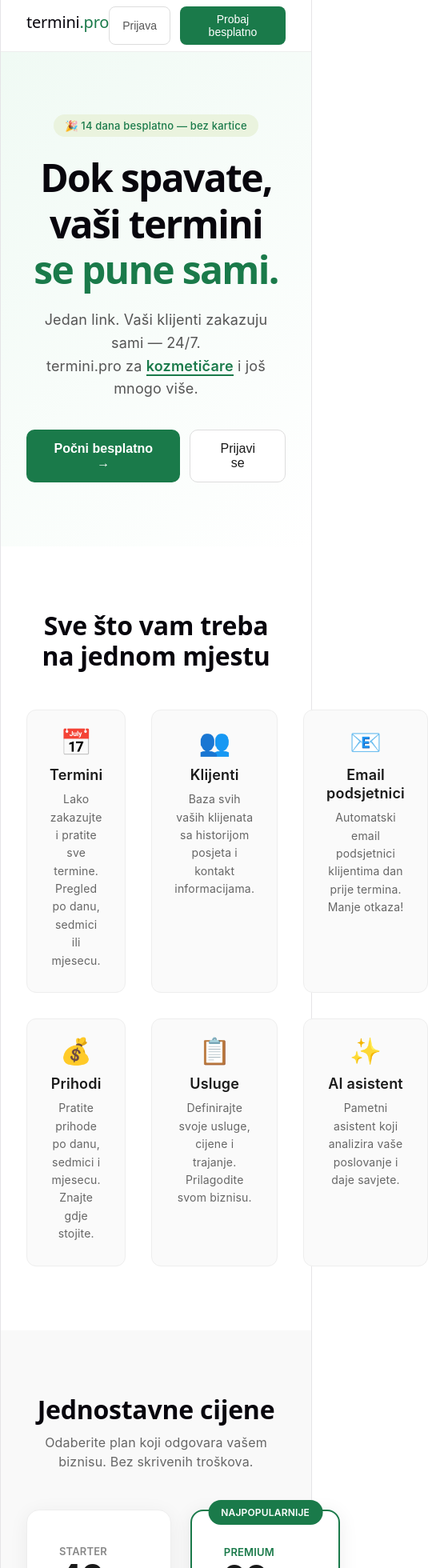
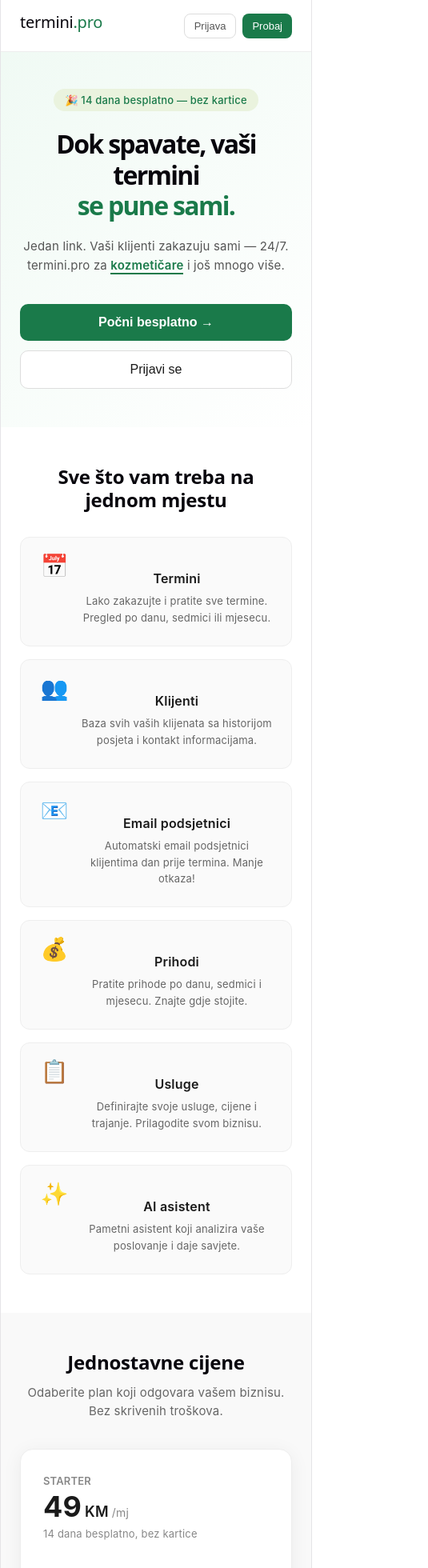
Before and after one commit to adijatadjogo91-cloud/termini-frontend, a React (Vite) app: page / in a window 390 px wide. Shown: the top 1960 px of the page at 80% size, 535 px wide, since content can reach past the window. Built offline with nearby package versions, Linux system fonts and the light colour scheme.

Commit message:
Responsive landing page za mobilne uređaje

```diff
--- a/src/pages/Landing.jsx
+++ b/src/pages/Landing.jsx
@@ -5,6 +5,7 @@ export default function Landing() {
   const navigate = useNavigate();
   const zanimanja = ['frizere', 'zubare', 'tattoo studije', 'kozmetičare', 'terapeute', 'nail studije']
   const [trenutnoZanimanje, setTrenutnoZanimanje] = useState(0)
+  const [sirina, setSirina] = useState(window.innerWidth)
 
   useEffect(() => {
     const interval = setInterval(() => {
@@ -13,6 +14,14 @@ export default function Landing() {
     return () => clearInterval(interval)
   }, [])
 
+  useEffect(() => {
+    const handleResize = () => setSirina(window.innerWidth)
+    window.addEventListener('resize', handleResize)
+    return () => window.removeEventListener('resize', handleResize)
+  }, [])
+
+  const mobitel = sirina < 768
+
   return (
     <div style={{ fontFamily: 'Inter, sans-serif', color: '#1a1a1a' }}>
 
@@ -20,24 +29,24 @@ export default function Landing() {
       <div style={{
         height: '64px', background: 'white', borderBottom: '1px solid #eee',
         display: 'flex', alignItems: 'center', justifyContent: 'space-between',
-        padding: '0 2rem', position: 'sticky', top: 0, zIndex: 100
+        padding: '0 1.5rem', position: 'sticky', top: 0, zIndex: 100
       }}>
         <h2 style={{ fontSize: '20px' }}>
           termini<span style={{ color: '#1a7a4a' }}>.pro</span>
         </h2>
-        <div style={{ display: 'flex', gap: '12px' }}>
+        <div style={{ display: 'flex', gap: '8px' }}>
           <button onClick={() => navigate('/login')} style={{
             background: 'none', border: '1px solid #ddd', borderRadius: '8px',
-            padding: '8px 16px', fontSize: '14px', cursor: 'pointer', color: '#555'
+            padding: mobitel ? '7px 12px' : '8px 16px', fontSize: '13px', cursor: 'pointer', color: '#555'
           }}>
             Prijava
           </button>
           <button onClick={() => navigate('/register')} style={{
             background: '#1a7a4a', border: 'none', borderRadius: '8px',
-            padding: '8px 16px', fontSize: '14px', cursor: 'pointer', color: 'white',
+            padding: mobitel ? '7px 12px' : '8px 16px', fontSize: '13px', cursor: 'pointer', color: 'white',
             fontWeight: '500'
           }}>
-            Probaj besplatno
+            {mobitel ? 'Probaj' : 'Probaj besplatno'}
           </button>
         </div>
       </div>
@@ -45,7 +54,7 @@ export default function Landing() {
       {/* Hero */}
       <div style={{
         background: 'linear-gradient(135deg, #f0faf4 0%, #ffffff 100%)',
-        padding: '80px 2rem', textAlign: 'center'
+        padding: mobitel ? '48px 1.5rem' : '80px 2rem', textAlign: 'center'
       }}>
         <div style={{ maxWidth: '700px', margin: '0 auto' }}>
           <span style={{
@@ -54,34 +63,33 @@ export default function Landing() {
           }}>
             🎉 14 dana besplatno — bez kartice
           </span>
-          <h1 style={{ fontSize: '48px', fontWeight: '700', marginTop: '24px', lineHeight: '1.2' }}>
+          <h1 style={{ fontSize: mobitel ? '32px' : '48px', fontWeight: '700', marginTop: '24px', lineHeight: '1.2' }}>
             Dok spavate, vaši termini<br />
             <span style={{ color: '#1a7a4a' }}>se pune sami.</span>
           </h1>
-          <p style={{ fontSize: '18px', color: '#555', marginTop: '20px', lineHeight: '1.6' }}>
+          <p style={{ fontSize: mobitel ? '15px' : '18px', color: '#555', marginTop: '20px', lineHeight: '1.6' }}>
             Jedan link. Vaši klijenti zakazuju sami — 24/7.<br />
             termini.pro za{' '}
             <span style={{
               color: '#1a7a4a', fontWeight: '600',
               borderBottom: '2px solid #1a7a4a',
-              transition: 'all 0.3s ease'
             }}>
               {zanimanja[trenutnoZanimanje]}
             </span>
             {' '}i još mnogo više.
           </p>
-          <div style={{ display: 'flex', gap: '12px', justifyContent: 'center', marginTop: '36px' }}>
+          <div style={{ display: 'flex', gap: '12px', justifyContent: 'center', marginTop: '36px', flexWrap: 'wrap' }}>
             <button onClick={() => navigate('/register')} style={{
               background: '#1a7a4a', color: 'white', border: 'none',
               borderRadius: '10px', padding: '14px 28px', fontSize: '16px',
-              fontWeight: '600', cursor: 'pointer'
+              fontWeight: '600', cursor: 'pointer', width: mobitel ? '100%' : 'auto'
             }}>
               Počni besplatno →
             </button>
             <button onClick={() => navigate('/login')} style={{
               background: 'white', color: '#1a1a1a', border: '1px solid #ddd',
               borderRadius: '10px', padding: '14px 28px', fontSize: '16px',
-              cursor: 'pointer'
+              cursor: 'pointer', width: mobitel ? '100%' : 'auto'
             }}>
               Prijavi se
             </button>
@@ -90,12 +98,16 @@ export default function Landing() {
       </div>
 
       {/* Features */}
-      <div style={{ padding: '80px 2rem', background: 'white' }}>
+      <div style={{ padding: mobitel ? '48px 1.5rem' : '80px 2rem', background: 'white' }}>
         <div style={{ maxWidth: '1000px', margin: '0 auto' }}>
-          <h2 style={{ textAlign: 'center', fontSize: '32px', fontWeight: '700', marginBottom: '48px' }}>
+          <h2 style={{ textAlign: 'center', fontSize: mobitel ? '24px' : '32px', fontWeight: '700', marginBottom: '32px' }}>
             Sve što vam treba na jednom mjestu
           </h2>
-          <div style={{ display: 'grid', gridTemplateColumns: 'repeat(3, 1fr)', gap: '32px' }}>
+          <div style={{
+            display: 'grid',
+            gridTemplateColumns: mobitel ? '1fr' : 'repeat(3, 1fr)',
+            gap: mobitel ? '16px' : '32px'
+          }}>
             {[
               { icon: '📅', title: 'Termini', opis: 'Lako zakazujte i pratite sve termine. Pregled po danu, sedmici ili mjesecu.' },
               { icon: '👥', title: 'Klijenti', opis: 'Baza svih vaših klijenata sa historijom posjeta i kontakt informacijama.' },
@@ -105,12 +117,15 @@ export default function Landing() {
               { icon: '✨', title: 'AI asistent', opis: 'Pametni asistent koji analizira vaše poslovanje i daje savjete.' },
             ].map((f, i) => (
               <div key={i} style={{
-                padding: '28px', borderRadius: '12px', border: '1px solid #eee',
-                background: '#fafafa'
+                padding: '24px', borderRadius: '12px', border: '1px solid #eee',
+                background: '#fafafa', display: 'flex', alignItems: 'flex-start', gap: mobitel ? '16px' : '0',
+                flexDirection: mobitel ? 'row' : 'column'
               }}>
-                <p style={{ fontSize: '32px', marginBottom: '12px' }}>{f.icon}</p>
-                <h3 style={{ fontSize: '18px', fontWeight: '600', marginBottom: '8px' }}>{f.title}</h3>
-                <p style={{ fontSize: '14px', color: '#666', lineHeight: '1.6' }}>{f.opis}</p>
+                <p style={{ fontSize: '28px', marginBottom: mobitel ? '0' : '12px', minWidth: '36px' }}>{f.icon}</p>
+                <div>
+                  <h3 style={{ fontSize: '16px', fontWeight: '600', marginBottom: '6px' }}>{f.title}</h3>
+                  <p style={{ fontSize: '13px', color: '#666', lineHeight: '1.6' }}>{f.opis}</p>
+                </div>
               </div>
             ))}
           </div>
@@ -118,31 +133,37 @@ export default function Landing() {
       </div>
 
       {/* Cijene */}
-      <div style={{ padding: '80px 2rem', background: '#f9f9f9' }}>
+      <div style={{ padding: mobitel ? '48px 1.5rem' : '80px 2rem', background: '#f9f9f9' }}>
         <div style={{ maxWidth: '900px', margin: '0 auto', textAlign: 'center' }}>
-          <h2 style={{ fontSize: '32px', fontWeight: '700', marginBottom: '12px' }}>
+          <h2 style={{ fontSize: mobitel ? '24px' : '32px', fontWeight: '700', marginBottom: '12px' }}>
             Jednostavne cijene
           </h2>
-          <p style={{ color: '#666', fontSize: '16px', marginBottom: '48px' }}>
+          <p style={{ color: '#666', fontSize: '15px', marginBottom: '36px' }}>
             Odaberite plan koji odgovara vašem biznisu. Bez skrivenih troškova.
           </p>
 
-          <div style={{ display: 'grid', gridTemplateColumns: '1fr 1fr', gap: '24px' }}>
+          <div style={{
+            display: 'grid',
+            gridTemplateColumns: mobitel ? '1fr' : '1fr 1fr',
+            gap: '20px'
+          }}>
 
             {/* Starter */}
             <div style={{
-              background: 'white', borderRadius: '16px', padding: '40px',
+              background: 'white', borderRadius: '16px', padding: mobitel ? '28px' : '40px',
               boxShadow: '0 4px 24px rgba(0,0,0,0.06)', border: '1px solid #eee',
               textAlign: 'left'
             }}>
               <p style={{ fontSize: '13px', color: '#888', fontWeight: '600', marginBottom: '8px' }}>
                 STARTER
               </p>
-              <p style={{ fontSize: '42px', fontWeight: '700', marginBottom: '4px' }}>
-                49 KM<span style={{ fontSize: '16px', color: '#888', fontWeight: '400' }}>/mj</span>
-              </p>
-              <p style={{ color: '#888', fontSize: '14px', marginBottom: '28px' }}>14 dana besplatno, bez kartice</p>
-              <div style={{ marginBottom: '28px' }}>
+              <div style={{ display: 'flex', alignItems: 'baseline', gap: '4px', marginBottom: '4px' }}>
+                <span style={{ fontSize: '36px', fontWeight: '700' }}>49</span>
+                <span style={{ fontSize: '18px', fontWeight: '600', color: '#1a1a1a' }}>KM</span>
+                <span style={{ fontSize: '14px', color: '#888' }}>/mj</span>
+              </div>
+              <p style={{ color: '#888', fontSize: '13px', marginBottom: '24px' }}>14 dana besplatno, bez kartice</p>
+              <div style={{ marginBottom: '24px' }}>
                 {[
                   '✅ Neograničeni termini',
                   '✅ Neograničeni klijenti',
@@ -154,7 +175,7 @@ export default function Landing() {
                   '✅ Mjesečni izvještaj',
                   '✅ Podrška putem emaila',
                 ].map((s, i) => (
-                  <p key={i} style={{ padding: '7px 0', borderBottom: '1px solid #f0f0f0', fontSize: '14px' }}>{s}</p>
+                  <p key={i} style={{ padding: '6px 0', borderBottom: '1px solid #f0f0f0', fontSize: '13px' }}>{s}</p>
                 ))}
               </div>
               <button onClick={() => window.open('https://termini-pro.lemonsqueezy.com/checkout/buy/8a033a28-cf56-428a-bd22-abca6bba37f9', '_blank')} style={{
@@ -168,25 +189,27 @@ export default function Landing() {
 
             {/* Premium */}
             <div style={{
-              background: 'white', borderRadius: '16px', padding: '40px',
+              background: 'white', borderRadius: '16px', padding: mobitel ? '28px' : '40px',
               boxShadow: '0 4px 24px rgba(0,0,0,0.08)', border: '2px solid #1a7a4a',
               textAlign: 'left', position: 'relative'
             }}>
               <div style={{
                 position: 'absolute', top: '-14px', left: '50%', transform: 'translateX(-50%)',
                 background: '#1a7a4a', color: 'white', padding: '4px 16px',
-                borderRadius: '20px', fontSize: '12px', fontWeight: '600'
+                borderRadius: '20px', fontSize: '12px', fontWeight: '600', whiteSpace: 'nowrap'
               }}>
                 NAJPOPULARNIJE
               </div>
               <p style={{ fontSize: '13px', color: '#1a7a4a', fontWeight: '600', marginBottom: '8px' }}>
                 PREMIUM
               </p>
-              <p style={{ fontSize: '42px', fontWeight: '700', marginBottom: '4px' }}>
-                99 KM<span style={{ fontSize: '16px', color: '#888', fontWeight: '400' }}>/mj</span>
-              </p>
-              <p style={{ color: '#888', fontSize: '14px', marginBottom: '28px' }}>14 dana besplatno, bez kartice</p>
-              <div style={{ marginBottom: '28px' }}>
+              <div style={{ display: 'flex', alignItems: 'baseline', gap: '4px', marginBottom: '4px' }}>
+                <span style={{ fontSize: '36px', fontWeight: '700' }}>99</span>
+                <span style={{ fontSize: '18px', fontWeight: '600', color: '#1a1a1a' }}>KM</span>
+                <span style={{ fontSize: '14px', color: '#888' }}>/mj</span>
+              </div>
+              <p style={{ color: '#888', fontSize: '13px', marginBottom: '24px' }}>14 dana besplatno, bez kartice</p>
+              <div style={{ marginBottom: '24px' }}>
                 {[
                   '✅ Sve iz Starter plana',
                   '✅ WhatsApp podsjetnici',
@@ -195,7 +218,7 @@ export default function Landing() {
                   '✅ Recenzije nakon termina',
                   '✅ Prioritetna podrška',
                 ].map((s, i) => (
-                  <p key={i} style={{ padding: '7px 0', borderBottom: '1px solid #f0f0f0', fontSize: '14px' }}>{s}</p>
+                  <p key={i} style={{ padding: '6px 0', borderBottom: '1px solid #f0f0f0', fontSize: '13px' }}>{s}</p>
                 ))}
               </div>
               <button onClick={() => navigate('/register')} style={{
@@ -212,7 +235,7 @@ export default function Landing() {
       </div>
 
       {/* Footer */}
-      <div style={{ padding: '32px 2rem', background: 'white', borderTop: '1px solid #eee', textAlign: 'center' }}>
+      <div style={{ padding: '32px 1.5rem', background: 'white', borderTop: '1px solid #eee', textAlign: 'center' }}>
         <p style={{ color: '#888', fontSize: '14px' }}>
           © 2026 termini.pro — Napravljeno s ❤️ u Bosni i Hercegovini
         </p>
```
